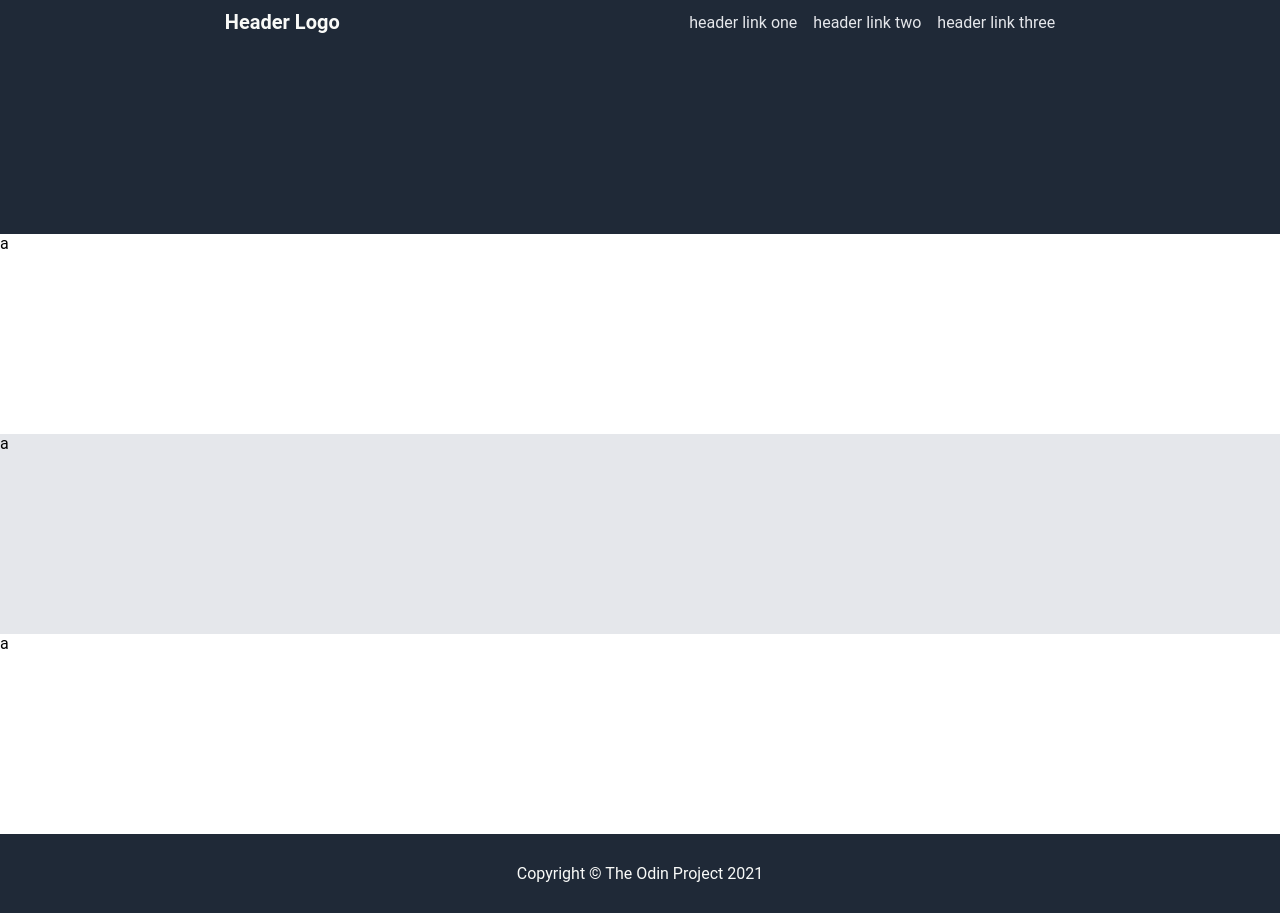
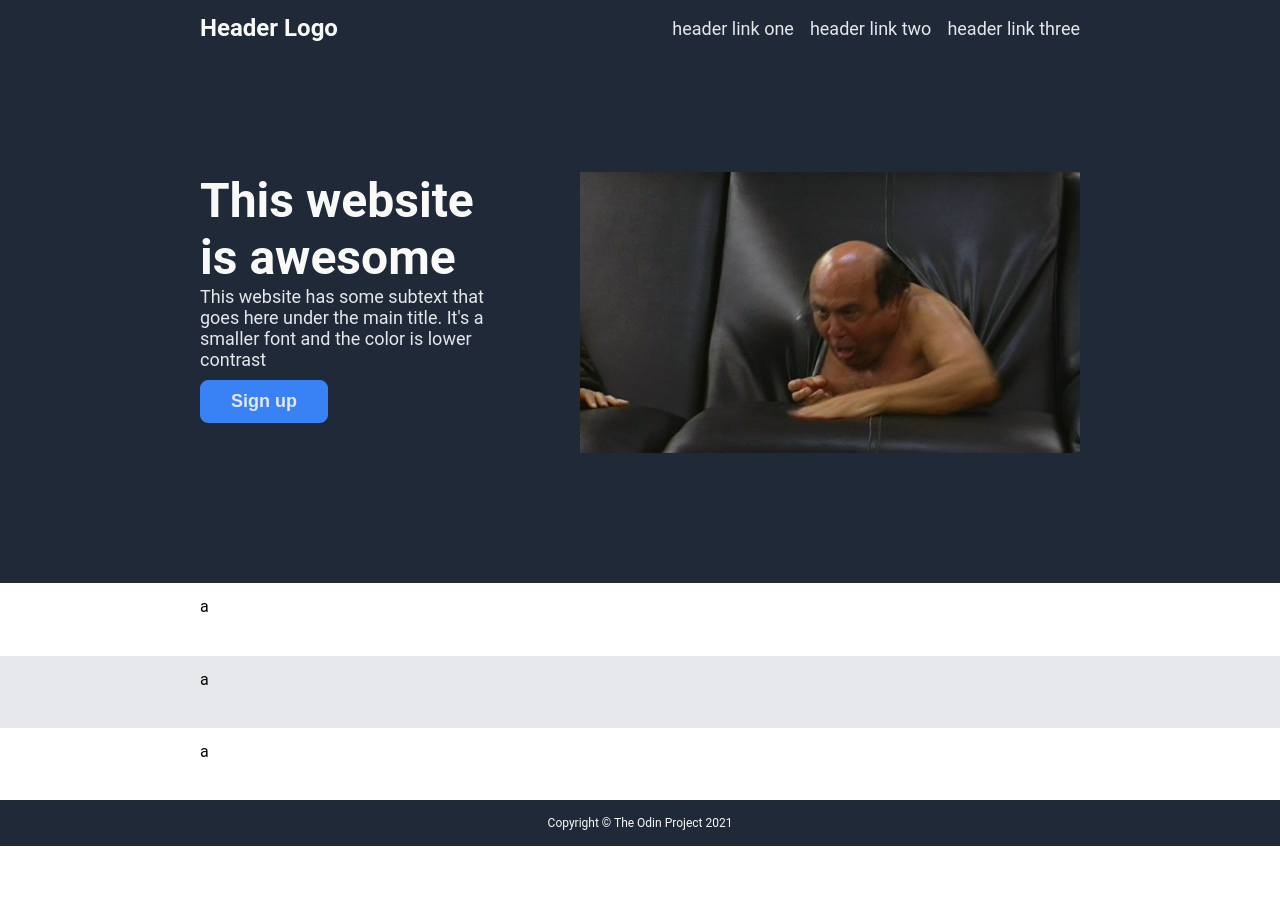
Before and after one commit to bananaplant7/odin-landing-page, a plain HTML site: page index.html in a window 1280 px wide. After the commit the page ends 846 px from the top, so only its background shows below. Drawn offline with Linux system fonts and the light colour scheme.

Commit message:
added images folder, added hero image, fixed L&R padding, finished hero section

```diff
--- a/index.html
+++ b/index.html
@@ -9,6 +9,12 @@
 </head>
 
 <body>
+
+
+
+
+    <div class="content">
+        <div class="section1">
             <div class="header">
                 <div class="left">Header Logo</div>
                 <div class="right">
@@ -19,9 +25,29 @@
                     </ul>
                 </div>
             </div>
+            <div class="hero">
+                <div class="hero-left">
+                    <div class="hero-main-text">
+                        This website is awesome
+                    </div>
 
-    <div class="content">
-        <div class="section1"></div>
+                    <div class="hero-secondary-text">
+                        This website has some subtext that goes here under the main title. It's a smaller font and the color is lower contrast
+                    </div>
+
+                    <button class="hero-button">
+                        Sign up
+                    </button>
+
+                </div>
+
+                <div class="hero-right">
+                    <img src="images/couch.png" class="couch" alt="Danny Devito climbing out of a couch">
+                </div>
+
+
+            </div>
+        </div>
         <div class="section2">a</div>
         <div class="section3">a</div>
         <div class="section4">a</div>
--- a/styles.css
+++ b/styles.css
@@ -7,15 +7,15 @@ body {
 
 .header {
     display: flex;
-    justify-content: space-around;
+    justify-content: space-between;
     background-color: #1F2937;
-    padding: 10px 50px 0px;
+
 }
 
 .left {
     display: flex;
     align-items: center;
-    font-size: 20px;
+    font-size: 24px;
     color: #F9FAF8;
     font-weight: bold;
 }
@@ -24,7 +24,7 @@ body {
     display: flex;
     justify-content: flex-end;
     align-items: center;
-    font-size: 16px;
+    font-size: 18px;
 }
 
 ul {
@@ -54,10 +54,13 @@ a {
     display: flex;
     width: 100%;
     flex: 1;
+    padding: 14px 200px 0;
+    box-sizing: border-box;
 }
 
 .section1 {
     background-color: #1f2937;
+    flex-direction: column;
 }
 
 .section2,
@@ -74,6 +77,58 @@ a {
     justify-content: center;
     background-color: #1f2937;
     color: #F9FAF8;
-    padding: 30px;
-    font-size: 16px;
+    padding: 16px;
+    font-size: 12px;
 }
+
+
+
+.couch {
+    display: flex;
+    width: 500px;
+}
+
+.hero {
+    display: flex;
+    padding: 130px 0;
+    justify-content: space-between;
+    gap: 60px;
+}
+
+.hero-left {
+    /*
+    display: flex;
+    flex-direction: column;
+    */
+    gap: 10px;
+}
+
+.hero-main-text {
+    font-size: 48px;
+    font-weight: bolder;
+    color: #F9FAF8;
+}
+
+.hero-secondary-text {
+    font-size: 18px;
+    color: #e5e7eb;
+}
+
+.hero-button {
+    background-color: #3882f6;
+    color: #e5e7eb;
+    border: 1px solid #3882f6;
+    padding: 10px 30px;
+    font-weight: bold;
+    margin-top: 10px;
+    font-size: 18px;
+}
+
+button {
+    border-radius: 8px;
+}
+
+.hero-right {
+    display: flex;
+    flex-direction: row-reverse;
+}
```
Also changed, not shown: images/beer.jpg (added), images/bloody-nose.jpg (added), images/couch.gif (added), images/couch.png (added), images/spiderman.png (added), images/trashman.jpg (added). Lines whose indentation alone changed are shown as unchanged.
